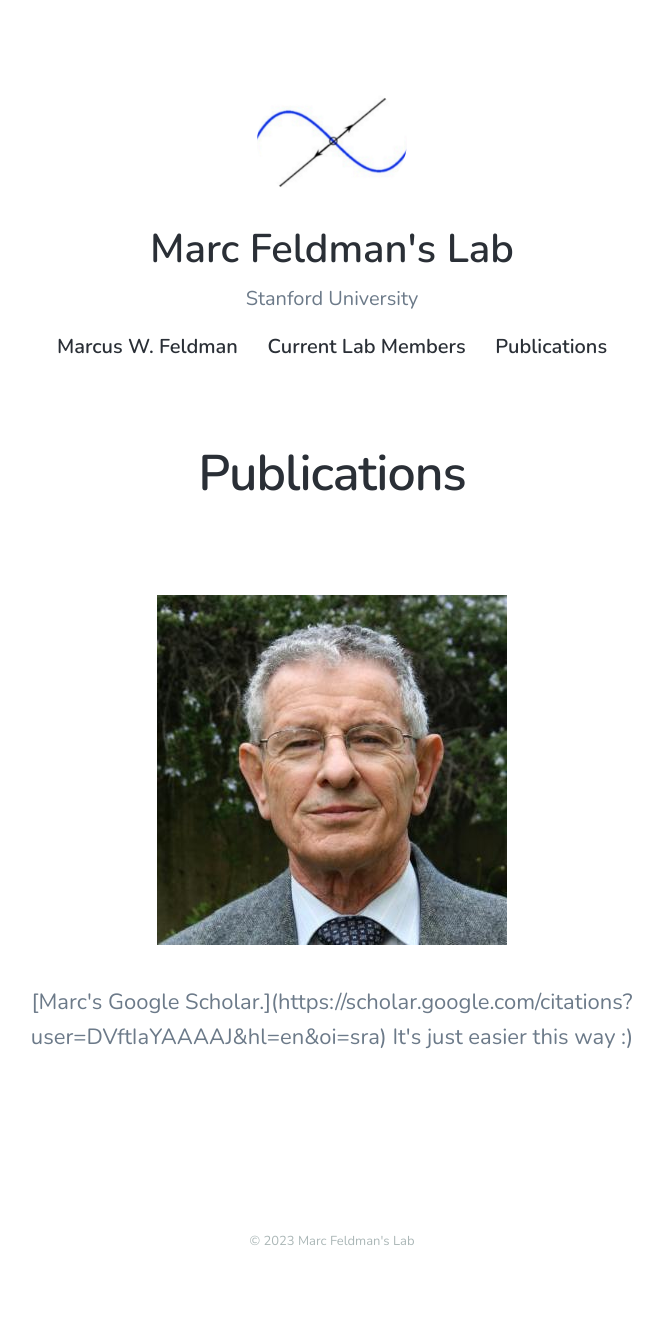
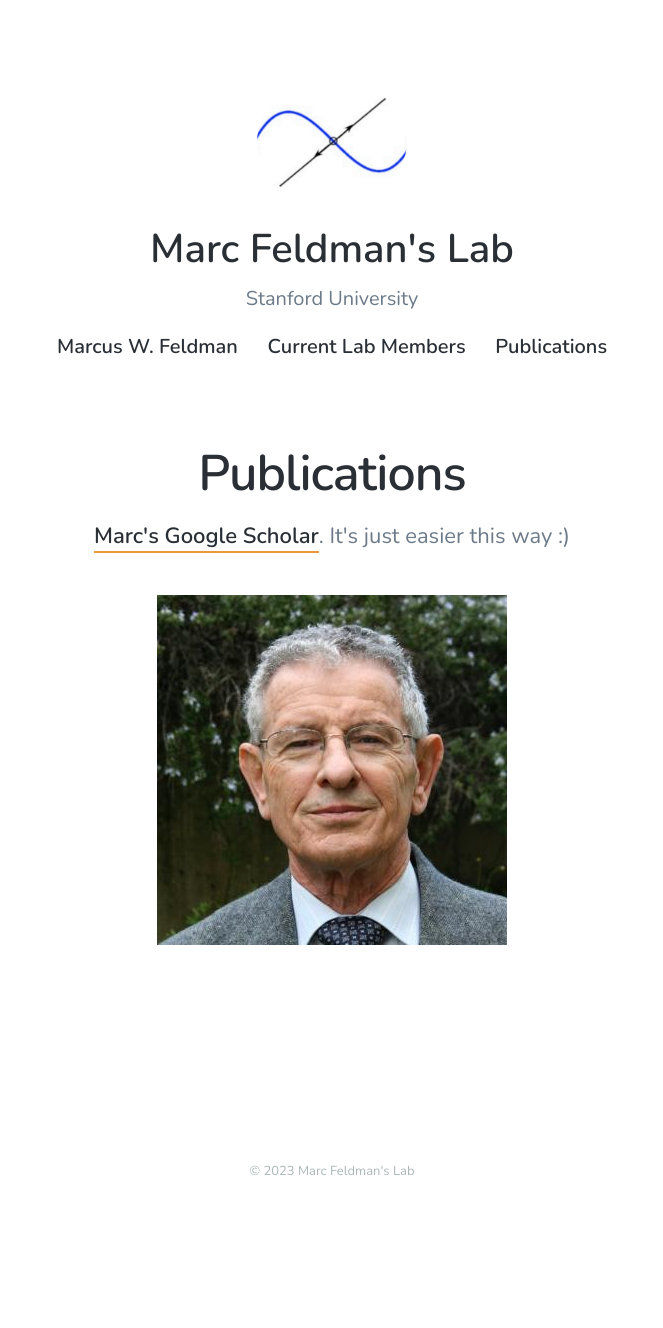
Before and after one commit to mepster/mfeldmanlab.github.io, a Jekyll site: the page built from _pages/publications.md, in a window 1280 px wide. Shown: the whole page, without its empty margins (308-971 px from the left). Built offline with Jekyll 4.4.1, drawn with Linux system fonts in a browser that asks for light colours; nearby versions of some CDN libraries; after the commit the page ends 1258 px from its top, so only the background shows below that; some of the changed lines change nothing that is shown.

Commit message:
Update publications.md

```diff
--- a/_pages/publications.md
+++ b/_pages/publications.md
@@ -5,8 +5,6 @@
 featured_image:
 ---
 
-<br>
+<p style="text-align: center;"> <a href="https://scholar.google.com/citations?user=DVftIaYAAAAJ&hl=en&oi=sra">Marc's Google Scholar</a>. It's just easier this way :) </p>
 
 ![](/images/avatar.jpg)
-
-<p style="text-align: center;"> [Marc's Google Scholar.](https://scholar.google.com/citations?user=DVftIaYAAAAJ&hl=en&oi=sra) It's just easier this way :) </p>
```
